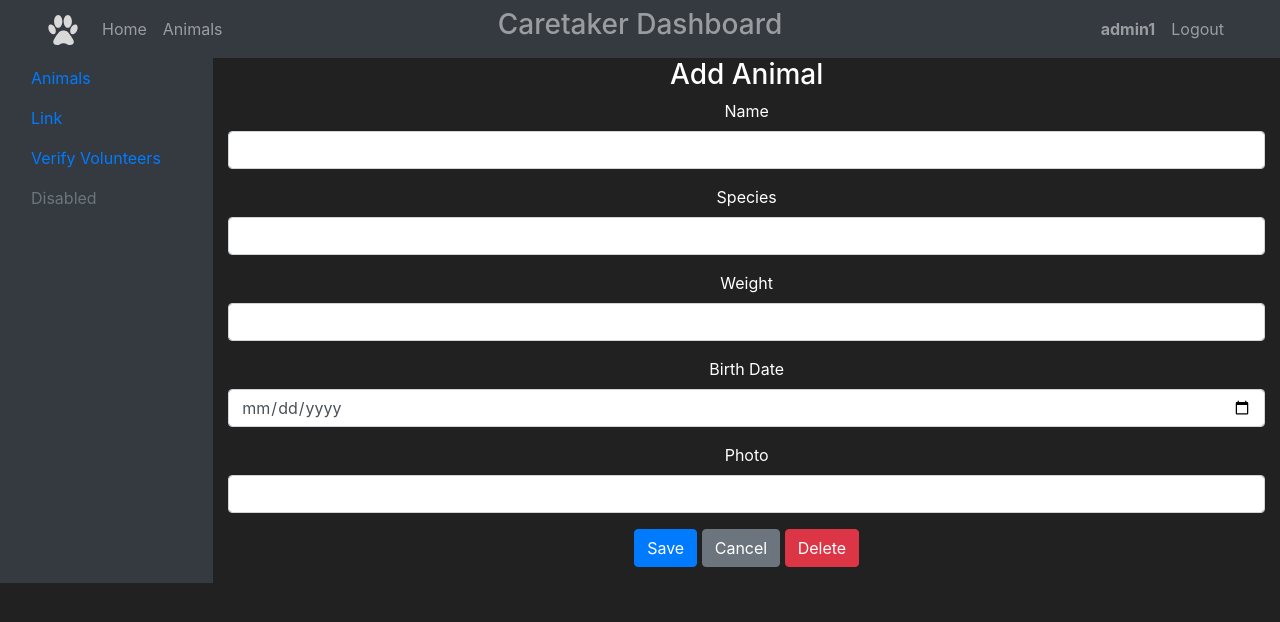
After one commit to xmi74/IIS, a Flask app: page /caretaker/animals/add in a window 1280 px wide. The commit adds this page. Shown: the top 622 px of the page. Run offline with Flask 3, Linux system fonts and the light colour scheme; a user stored in the database is signed in.

Commit message:
Animals CRUD

```diff
--- /dev/null
+++ b/forms/edit_animal.py
@@ -0,0 +1,14 @@
+from flask_wtf import FlaskForm
+from wtforms import StringField, SubmitField, IntegerField, DateField
+from wtforms.validators import DataRequired, Length
+
+class EditAnimalForm(FlaskForm):
+    name = StringField('Name', validators=[DataRequired(), Length(min=2, max=50)])
+    species = StringField('Species', validators=[DataRequired(), Length(min=2, max=50)])
+    weight = IntegerField('Weight', validators=[DataRequired()])
+    birth_date = DateField('Birth Date', validators=[DataRequired()])
+    photo = StringField('Photo', validators=[])
+
+    submit = SubmitField('Save')
+    cancel = SubmitField('Cancel')
+    delete = SubmitField('Delete')
--- a/models/animal.py
+++ b/models/animal.py
@@ -9,7 +9,7 @@ class Animal(db.Model):
     species = db.Column(db.String(50), nullable=False)
     # age     = db.Column(db.Integer(), nullable=False)
     weight  = db.Column(db.Integer(), nullable=False)
-    birth_date = db.Column(db.DateTime(), nullable=True)
+    birth_date = db.Column(db.Date(), nullable=True)
     photo   = db.Column(db.String(255), nullable=True) # photo url / default='https://example.com'
 
     walk_schedules = relationship("WalkSchedule", back_populates="animal")
--- a/routes.py
+++ b/routes.py
@@ -2,7 +2,8 @@ from dns.dnssec import validate
 from flask import Blueprint, render_template, request, redirect, url_for, flash
 from flask_login import login_user, logout_user, login_required
 from __init__ import db
-from controllers.user_controller import UserController
+from api.api_animals import get_animals, get_animal, add_animal, edit_animal, delete_animal
+from forms.edit_animal import EditAnimalForm
 from models.user import User, Admin, Caretaker, Volunteer, Vet
 from models.animal import Animal
 from models.examination import Examination, PreventiveCheckUp, Request, Vaccination
@@ -206,7 +207,6 @@ def dashboard_vet_page():
 @routes.route('/dashboard_caretaker', methods=['GET', 'POST'])
 @login_required
 def dashboard_caretaker_page():
-    # user_controller = UserController()
 
     #POST
     if request.method == 'POST':
@@ -222,7 +222,97 @@ def dashboard_caretaker_page():
     users = filter_users(volunteer_filter)
     return render_template('caretaker/verify_users.html', users=users)
 
+@routes.route('/caretaker/animals', methods=['GET', 'POST'])
+@login_required
+def animals_caretaker_page():
 
+    #GET
+    animals = get_animals()
+    species = set()
+    for animal in animals:
+        species.add(animal.species)
+    return render_template('caretaker/animals.html', animals=animals, species=species)
+
+@routes.route('/caretaker/animals/add', methods=['GET', 'POST'])
+@login_required
+def animals_add_page():
+    edit = {
+        'title': 'Add',
+        'route': 'routes.animals_add_page',
+    }
+    form = EditAnimalForm()
+
+    #POST
+    if form.validate_on_submit():
+        # Cancel button or delete button
+        if form.cancel.data or form.delete.data:
+            return redirect(url_for('routes.animals_caretaker_page'))
+
+        # Save button
+        data = {
+            'name': form.name.data,
+            'species': form.species.data,
+            'weight': form.weight.data,
+            'birth_date': form.birth_date.data,
+            'photo': form.photo.data
+        }
+
+        try:
+            animal = add_animal(data)
+            flash(f"User {animal.name} has been updated successfully", 'success')
+        except Exception as e:
+            flash(f"Error updating user: {str(e)}", "danger")
+        return redirect(url_for('routes.animals_caretaker_page'))
+
+    #GET
+    return render_template('caretaker/edit_animal.html', edit = edit, form=form)
+
+@routes.route('/caretaker/animals/edit/<int:animal_id>', methods=['GET', 'POST'])
+@login_required
+def animals_edit_page(animal_id):
+    edit = {
+        'title': 'Edit',
+        'route': 'routes.animals_edit_page',
+    }
+    animal = get_animal(animal_id)
+    print(type(animal.birth_date))
+    form = EditAnimalForm(obj=animal)
+
+    # POST
+    if form.validate_on_submit():
+        # Cancel button
+        if form.cancel.data:
+            return redirect(url_for('routes.animals_caretaker_page'))
+
+        # Delete button
+        if form.delete.data:
+            try:
+                delete_animal(animal_id)
+                flash(f"User {animal.name} has been deleted successfully", 'success')
+            except Exception as e:
+                flash(f"Error deleting user: {str(e)}", "danger")
+
+            return redirect(url_for('routes.animals_caretaker_page'))
+
+        # Save button
+        print(f"submitted type: {type(form.birth_date.data)}")
+        data = {
+            'name': form.name.data,
+            'species': form.species.data,
+            'weight': form.weight.data,
+            'birth_date': form.birth_date.data,
+            'photo': form.photo.data
+        }
+
+        try:
+            animal = edit_animal(animal_id ,data)
+            flash(f"User {animal.name} has been updated successfully", 'success')
+        except Exception as e:
+            flash(f"Error updating user: {str(e)}", "danger")
+        return redirect(url_for('routes.animals_caretaker_page'))
+
+    #GET
+    return render_template('caretaker/edit_animal.html', edit = edit, form=form, animal_id=animal_id)
 #################################################
 #              DASHBOARD VOLUNTEER              #
 #################################################
--- a/templates/animals.html
+++ b/templates/animals.html
@@ -31,7 +31,9 @@
             {% for animal in animals %}
             <div class="col-md-4 mb-4">
                 <div class="card">
-                    <img src="{{ animal.photo or 'https://via.placeholder.com/300' }}" class="card-img-top" alt="{{ animal.name }}">
+                    <div class="embed-responsive embed-responsive-4by3">
+                        <img src="{{ animal.photo or 'https://via.placeholder.com/300' }}" class="card-img-top embed-responsive-item" alt="{{ animal.name }}">
+                    </div>
                     <div class="card-body">
                         <h5 class="card-title" style="color: rgb(3, 73, 3)">{{ animal.name }}</h5>
                         <p class="card-text" style="color: rgb(12, 12, 122)">
--- a/templates/base.html
+++ b/templates/base.html
@@ -142,5 +142,11 @@
         color: white !important;
         border-bottom: 1px solid white;
     }
+
+    /* Crop images to fit the ratio */
+    .embed-responsive .card-img-top
+    {
+        object-fit: cover;
+    }
   </style>
 </html>
--- a/templates/caretaker/dashboard_caretaker_base.html
+++ b/templates/caretaker/dashboard_caretaker_base.html
@@ -15,13 +15,13 @@ Caretaker Dashboard
           <div class="col-2 bg-dark">
                <ul class="nav flex-column">
                     <li class="nav-item">
-                         <a class="nav-link"  href="#">Active</a>
+                         <a class="nav-link"  href="{{url_for('routes.animals_caretaker_page')}}">Animals</a>
                     </li>
                     <li class="nav-item">
                          <a class="nav-link" href="#">Link</a>
                     </li>
                     <li class="nav-item">
-                         <a class="nav-link" href="#">Link</a>
+                         <a class="nav-link" href="{{url_for('routes.dashboard_caretaker_page')}}">Verify Volunteers</a>
                     </li>
                     <li class="nav-item">
                          <a class="nav-link disabled" aria-disabled="true">Disabled</a>
--- /dev/null
+++ b/templates/caretaker/edit_animal.html
@@ -0,0 +1,28 @@
+{% extends 'caretaker/dashboard_caretaker_base.html' %}
+
+{% block content %}
+<h3>{{edit.title}} Animal</h3>
+<form method="POST" action="{{ url_for(edit.route, animal_id=animal_id) }}">
+    {{ form.hidden_tag() }}
+    <div class="form-group">
+        {{ form.name.label }} {{ form.name(class="form-control") }}
+    </div>
+    <div class="form-group">
+        {{ form.species.label }} {{ form.species(class="form-control") }}
+    </div>
+    <div class="form-group">
+        {{ form.weight.label }} {{ form.weight(class="form-control") }}
+    </div>
+    <div class="form-group">
+        {{ form.birth_date.label }} {{ form.birth_date(class="form-control") }}
+    </div>
+    <div class="form-group">
+        {{ form.photo.label }} {{ form.photo(class="form-control") }}
+    </div>
+    <div class="form-group">
+        {{ form.submit(class="btn btn-primary") }}
+        {{ form.cancel(class="btn btn-secondary") }}
+        {{ form.delete(class="btn btn-danger") }}
+    </div>
+    </form>
+{% endblock %}
```
Also changed, not shown: api/api_animals.py (added, +47 -0 lines), templates/caretaker/animals.html (added, +59 -0 lines).
